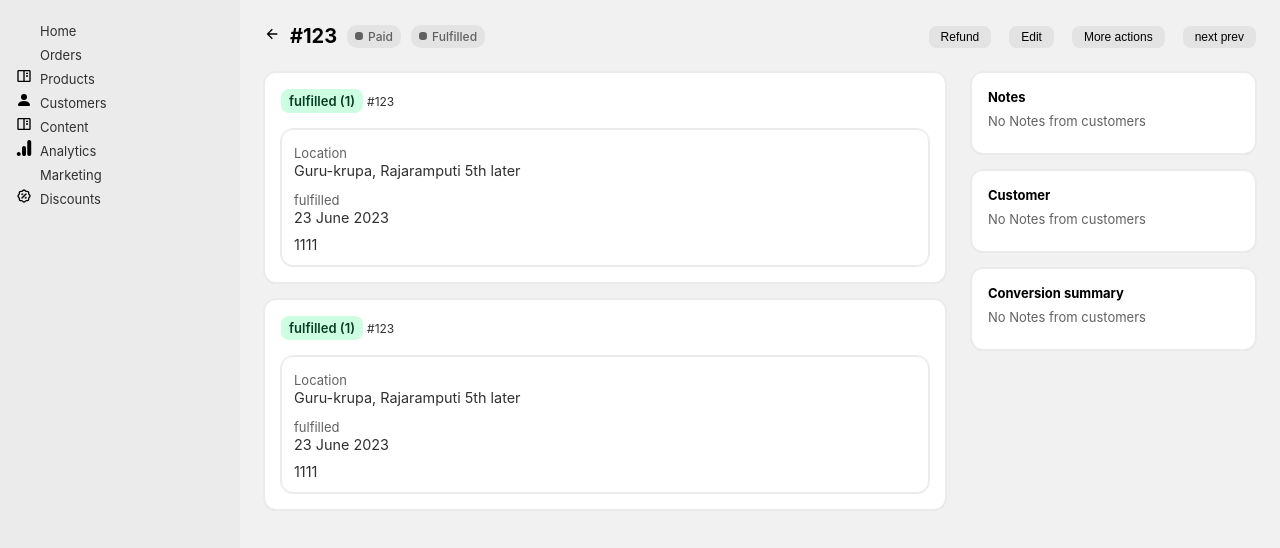
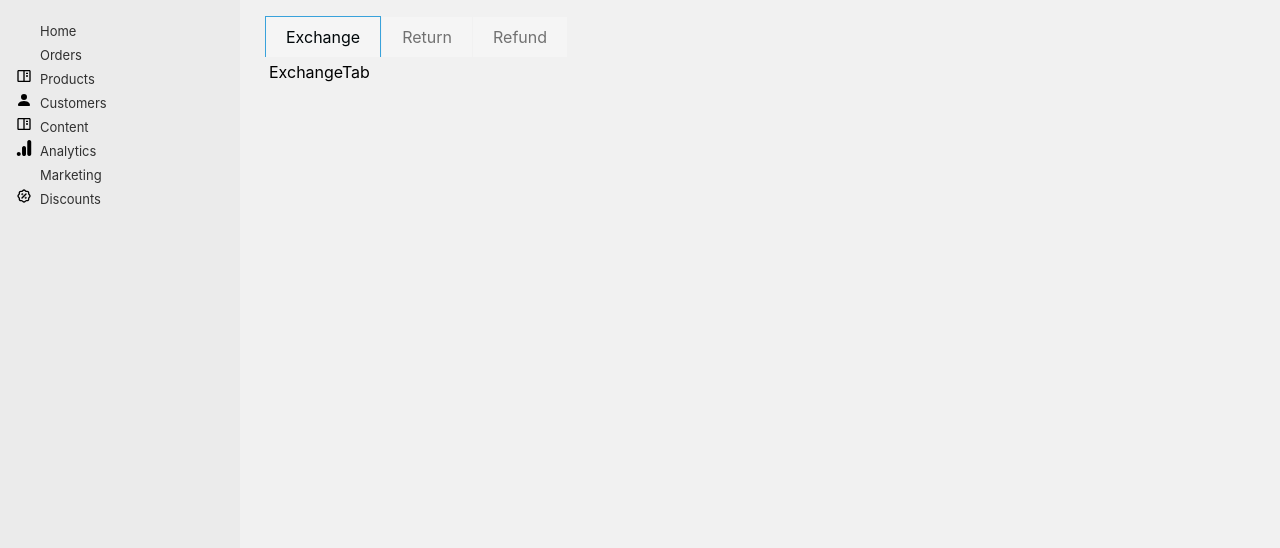
Before and after one commit to prajakta192/freecodecamp, a React (Create React App) app: page /orders in a window 1280 px wide. Shown: the top 548 px of the page. Built offline with nearby package versions, Linux system fonts and the light colour scheme; some icons are missing.

Commit message:
UI for return page

```diff
--- a/src/App.css
+++ b/src/App.css
@@ -4,6 +4,9 @@
 }
 button{
   cursor: pointer;
+}
+.text-end{
+  text-align: end;
 }
 /*Order page*/
 .mainWrapper{
--- a/src/App.js
+++ b/src/App.js
@@ -11,6 +11,7 @@ function App() {
         <Route path="/" element={ <Login/> } />
         {isLogin && (
           <Route path='/orders' element={<OrderDashboard/>}/>
+
           )}
     </Routes>
    </>
--- /dev/null
+++ b/src/components/AllTabs/ExchangeTab.js
@@ -0,0 +1,13 @@
+
+const ExchangeTab = () => {
+	return(
+			<>
+				<div className='exchangeTab'>
+					{/* exchangeTab  content will go here */}
+						ExchangeTab
+				</div>
+			</>
+		)
+}
+
+export default ExchangeTab
--- /dev/null
+++ b/src/components/AllTabs/RefundTab.js
@@ -0,0 +1,11 @@
+
+const RefundTab = () => {
+	return(
+			<>
+				<div className='refundTab'>
+					RefundTab
+				</div>
+			</>
+		)
+}
+export default RefundTab
--- /dev/null
+++ b/src/components/AllTabs/ReturnTab.js
@@ -0,0 +1,142 @@
+import '../../styles/orderdetails.css'
+import {RiArrowLeftLine} from 'react-icons/ri'
+const ReturnTab = () => {
+	return(
+			<>
+				<div className='returnTab'>
+					  <div className='orderWrapper'>
+					<div className='orderContainer'>
+						<div className='topSection'>
+							<div className='order-header'>
+								<div className='orderTitleWrapper'>
+									<div className='OrderDetails'>
+										<div className='goBackWrapper'>
+											<RiArrowLeftLine/>
+										</div>
+										<div className='orderStatus'>
+											<h2>Return items</h2>
+										</div>
+
+									</div>
+								</div>
+							</div>
+						</div>
+
+						<section>
+							<div className='leftSection'>
+								 <div className='OrderDetailCard'>
+								 	<div className='cardTitle'>
+								 	<div className=''>
+								 		<h2 style={{fontSize:'0.8125rem'}}>Self-serve returns </h2>
+								 	</div>
+								 	</div>
+								 	<div className='orderBox'>
+								 		<div className='insideOrderBox'>
+								 			<div className=''>
+								 				<div className='selfServeReturn'>
+								 					<p style={{fontSize:'.9rem'}}>
+								 						Customers can now submit return requests from their accounts without having to email or call you. It streamlines your returns process and saves you time.
+								 					</p>
+								 				</div>
+								 				<div className='selfReturnBtn'>
+								 					<a href='/store/testnewshopify/settings/customer_accounts#returns'>
+								 						<span>Go to self-serve returns</span>
+								 					</a>
+								 				</div>
+								 			</div>
+								 		</div>
+								 	</div>
+								 </div>
+								 <div className='OrderDetailCard'>
+								 	<div className='cardTitle'>
+								 	<div className=''>
+								 		<h4>Select return items</h4>
+								 	</div>
+								 	</div>
+								 	<div className='returnAddress'>
+								 			<h3>#123</h3>
+								 	<div>
+			 								<p>Guru-krupa, Rajaramputi 5th later</p>
+			 						</div>
+								 	</div>
+								 	<div className='orderBox'>
+								 		<div className='insideOrderBox'>
+								 			<div className='orderBoxDetails'>
+								 				<div className='orderLocation'>
+								 					<div className='productOrderDetails'>
+								 						<div className='productImg'>
+								 							<span>
+								 								<img src='https://cdn.shopify.com/s/files/1/0613/5969/products/SKU_Tee_croppings-27.jpg?v=1594365518'/>
+								 							</span>
+								 						</div>
+								 						<div className='productDetails'>
+								 							<div className='productRow'>
+								 								<div className='productTitle'>
+								 									<h3><span>01-THE MEN'S LONG SLEEVE TEE</span></h3>
+								 									<span>L / Crocodile Green</span>
+								 								</div>
+								 								<div className='productQuantity text-end'>
+								 									<input type='number' placeholder={1}/>
+								 								</div>
+								 							</div>
+								 							<div className='productRow'>
+								 								<div className='reasonToReturn'>
+								 								<div>
+								 									<label>
+								 										Select a return reason
+								 									</label>
+								 								</div>
+								 								<div>
+								 									<select>
+								 										<option value="UNKNOWN">Unknown</option>
+								 										<option value="SIZE_TOO_SMALL">Size was too small</option>
+								 										<option value="SIZE_TOO_LARGE">Size was too large</option>
+								 										<option value="UNWANTED">Customer changed their mind</option>
+								 										<option value="NOT_AS_DESCRIBED">Item not as described</option>
+								 										<option value="WRONG_ITEM">Received the wrong item</option>
+								 										<option value="DEFECTIVE">Damaged or defective</option>
+								 										<option value="STYLE">Style</option>
+								 										<option value="COLOR">Color</option>
+								 										<option value="OTHER">Other</option>
+								 									</select>
+								 								</div>
+								 								</div>
+								 							</div>
+								 						</div>
+								 					</div>
+								 				</div>
+								 			</div>
+								 		</div>
+								 	</div>
+								 </div>
+							</div>
+							<div className='rightSection'>
+								<div className='rightVerticalStack'>
+										<div className='OrderDetailCard'>
+											<div className='sectionHead'>
+												<h2>Summary</h2>
+											</div>
+											<div className='orderStatusDetails'>
+												<ul>
+													<li>
+														<span>Returning 1 item</span>
+													</li>
+													<li>
+														<span>Reason: Unknown</span>
+													</li>
+												</ul>
+											</div>
+											<div className='statusBtn'>
+												<button className='orderBtn'>Create return</button>
+											</div>
+										</div>
+								</div>
+							</div>
+						</section>
+					</div>
+				</div>
+				</div>
+			</>
+		)
+}
+export default ReturnTab
--- /dev/null
+++ b/src/components/TabDetails.js
@@ -0,0 +1,45 @@
+import React,{useState} from 'react'
+import ExchangeTab from '../components/AllTabs/ExchangeTab'
+import ReturnTab from '../components/AllTabs/ReturnTab'
+import RefundTab from '../components/AllTabs/RefundTab'
+import '../styles/tabs.css'
+
+const TabDetails = () => {
+	const data = [
+  {id : 1,
+   tabTitle: "Exchange",
+  },
+  {id : 2,
+   tabTitle: "Return",
+  },
+  {id : 3,
+   tabTitle: "Refund",
+  }
+]
+
+const [activeTab, setActiveTab] = useState(data[0].id);
+console.log(activeTab)
+const tabsTitles = data.map((item) =>
+      <li key = {item.id} onClick={() => setActiveTab(item.id)} className={activeTab === item.id ? "tab-title tab-title--active" : "tab-title"}>{item.tabTitle}</li>
+  )
+  return(
+      <div className="tabs">
+        <ul className="tabs-titles">
+          {tabsTitles}
+        </ul>
+        <div className="tab-content">
+          { data.map((item,id) => (
+           <div key = {id} style={activeTab === item.id ? {} : {display: 'none'}} className='contentOutlet'>
+                {
+                  activeTab === 1 ? <ExchangeTab/> : activeTab === 2 ? <ReturnTab/> : <RefundTab/>
+                }
+
+
+           </div>
+      ))}
+        </div>
+      </div>
+    )
+}
+
+export default TabDetails
--- a/src/components/Table.js
+++ b/src/components/Table.js
@@ -1,6 +1,7 @@
 import React from 'react'
 import DataTable from 'react-data-table-component';
 import {Button} from 'react-bootstrap'
+import{Link} from 'react-router-dom'
 import {data} from '../data.js'
 import '../styles/orderdatatable.css'
 const Table = () => {
@@ -61,6 +62,7 @@ const Table = () => {
 					</div>
 					<DataTable columns={columns} data={data} selectableRows/>
 				</div>
+
 			</>
 		)
 }
--- a/src/pages/Login.js
+++ b/src/pages/Login.js
@@ -11,11 +11,11 @@ const Login = () => {
 					<form>
 					<div className='form-contorl'>
 
-						<input type='text' placeholder='username' id='username'/>
+						<input type='text' placeholder='order ID' id='orderid'/>
 					</div>
 					<div className='form-contorl'>
 
-						<input type='password' placeholder='password' id='password'/>
+						<input type='email' placeholder='email ID' id='email'/>
 					</div>
 					<button>Login</button>
 					</form>
--- a/src/pages/OrderDashboard.js
+++ b/src/pages/OrderDashboard.js
@@ -1,7 +1,7 @@
 import React from 'react'
 import DataTable from 'react-data-table-component';
 import SideBar from '../components/SideBar'
-import OrderDetails from '../components/OrderDetails'
+import TabDetails from '../components/TabDetails'
 
 const OrderDashboard = () => {
 
@@ -12,7 +12,7 @@ const OrderDashboard = () => {
 						<SideBar/>
 					</div>
 					<div className='tableWrapper'>
-						<OrderDetails/>
+						<TabDetails/>
 					</div>
 				</main>
 			</>
--- a/src/styles/orderdetails.css
+++ b/src/styles/orderdetails.css
@@ -4,15 +4,29 @@
 	justify-content: space-between;
 }
 .orderBoxDetails, .rightVerticalStack, .leftSection{
+gap: 1rem;
+}
+.orderBoxDetails, .rightVerticalStack, .leftSection,.reasonToReturn{
 	display: flex;
 	flex-direction: column;
-	gap: 1rem;
 }
 .orderTitleWrapper .OrderDetails, .order-header, .rightActionWrapper{
 	gap: 10px;
 }
-.OrderDetails .orderId{
+.productDetails,.productTitle,.rightSection,.productQuantity{
+	flex: 1;
+}
+section, .cardTitle, .productOrderDetails,.returnAddress,.productRow{
+	display: flex;
+}
+.OrderDetails .orderId,{
 	font-size: 1.25rem;
+}
+.productTitle span:nth-child(2),.statusBtn .orderBtn,.selfReturnBtn a,.cardTitle .orderStatus h2,.productQuantity input, .reasonToReturn select{
+	border-radius: .5rem;
+}
+.orderStatusDetails, .selfReturnBtn a,.returnAddress,.reasonToReturn label,.orderLocation dl dt span, .orderStatus dl dt span, .OrderDetailCard .extraNote p,.OrderDetailCard .sectionHead h2, .cardTitle .orderStatus h2, .productTitle h3{
+font-size: 0.8125rem;
 }
 .topSection{
 	padding: 1.5rem 0;
@@ -53,15 +67,11 @@
 	overflow: clip;
 }
 .orderLocation dl dt span, .orderStatus dl dt span, .OrderDetailCard .extraNote p{
-	font-size: 0.8125rem;
 	color: #616161;
 }
 .orderLocation dl dd p, .orderStatus dl dd p, .orderBoxId dl dd p{
 	color: #303030;
 	font-size: .9rem;
-}
-section, .cardTitle{
-	display: flex;
 }
 section{
 	gap: 25px;
@@ -75,7 +85,6 @@ section{
 	padding: 1rem;
 }
 .cardTitle .orderStatus h2{
-	border-radius: .5rem;
 	font-weight: 600;
 	background: #cdfee1;
 	color: #083d25;
@@ -89,15 +98,58 @@ section{
 .insideOrderBox{
 	padding: 0 1rem 1rem;
 }
-.OrderDetailCard .sectionHead h2, .cardTitle .orderStatus h2{
-	font-size: .8125rem;
-}
-.rightSection{
-	flex: 1;
-}
 .rightVerticalStack .OrderDetailCard{
 	padding: 1rem;
 }
 .extraNote{
 	padding: .5rem 0;
 }
+/*retrun app*/
+.orderStatusDetails, .selfReturnBtn a{
+padding: .5rem 1rem;
+}
+.statusBtn .orderBtn{
+	padding: 0.375rem .75rem;
+}
+.selfReturnBtn{
+	margin: 1rem 0 .5rem;
+}
+.selfReturnBtn a{
+	border: 0.0625rem solid #ebebeb;
+	color: inherit;
+	text-decoration: none;
+}
+.statusBtn .orderBtn{
+	width: 100%;
+	background: #3f3f3f;
+	border: none;
+	color: #f8f8f8;
+}
+.returnAddress{
+justify-content: space-between;
+padding: 0 1rem .5rem;
+}
+.productImg img{
+	width: 100%;
+	max-width: 50px;
+}
+.productTitle span:nth-child(2){
+	font-size: .75rem;
+	color: #303030;
+	background: #e3e3e3;
+	padding: .25rem;
+}
+.reasonToReturn{
+	margin-top: 1rem;
+}
+.reasonToReturn select{
+	margin-top: .25rem;
+}
+.reasonToReturn, .reasonToReturn select{
+	width: 100%;
+}
+.productQuantity input, .reasonToReturn select{
+	padding: .35rem 1rem;
+	background:transparent;
+	border: 1px solid #717171;
+}
--- /dev/null
+++ b/src/styles/tabs.css
@@ -0,0 +1,29 @@
+.tabs{
+  padding: 1rem 0;
+}
+.tabs-titles{
+  list-style: none;
+  padding: 0px;
+  margin: 0;
+}
+.tab-title{
+  background-color: #f5f5f5;
+  display: inline-block;
+  padding: 10px 20px;
+  color: #717171;
+  cursor: pointer;
+  margin-left:1px;
+}
+
+.tab-title--active {
+  background-color: #f5f5f5;
+  color: #00070a;
+/*  border: .025rem solid #d2d1d1;*/
+  border: .025rem solid #39A2DB;
+  border-bottom: none;
+}
+
+.tab-content{
+  padding: 5px;
+  margin: 0;
+}
```
